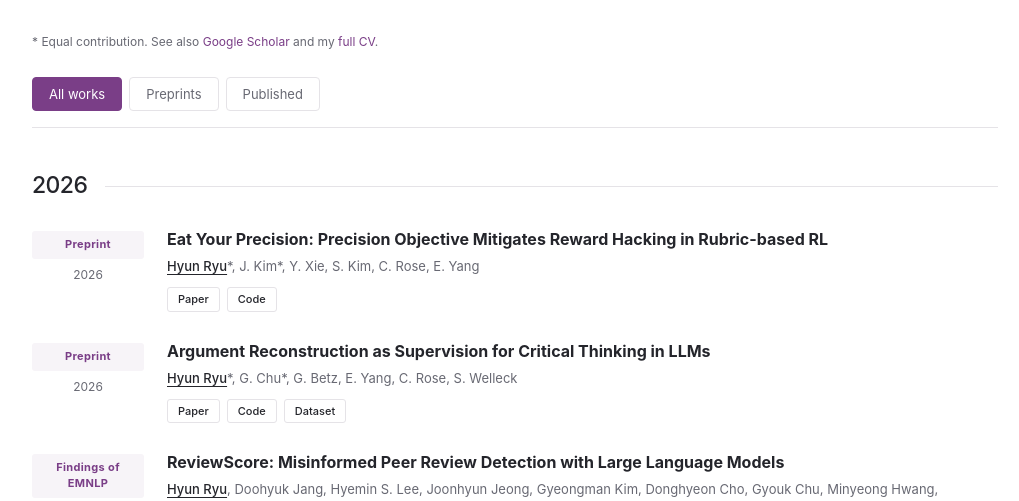
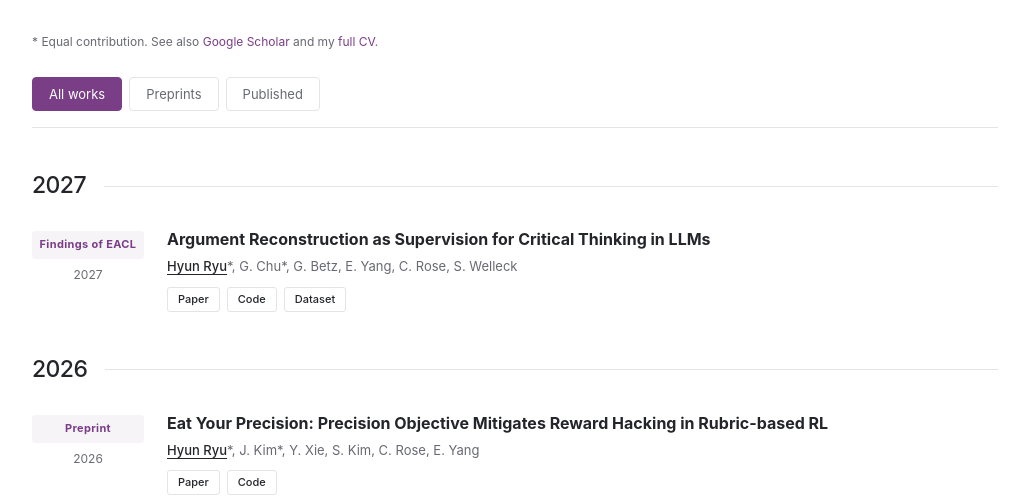
Before and after one commit to Hyun-Ryu/hyun-ryu.github.io, a plain HTML site: page publications.html in a window 1280 px wide. Shown: the part 253-754 px from the top of the page, without its empty margins (125-1144 px from the left). Drawn offline with Linux system fonts and the light colour scheme.

Commit message:
Announce Arguinas acceptance to Findings of EACL 2027

```diff
--- a/publications.html
+++ b/publications.html
@@ -10,12 +10,12 @@
 <main class="container " id="main"><h1>Publications</h1><p class="page-lead">Research on natural language processing—alongside earlier work in time series, communications, and computational imaging.</p>
 <p class="equal-note">* Equal contribution. See also <a href="https://scholar.google.com/citations?user=DOoL4-QAAAAJ&amp;hl=en" target="_blank" rel="noopener noreferrer">Google Scholar</a> and my <a href="assets/cv_hyun_2610.pdf" target="_blank" rel="noopener">full CV</a>.</p>
 <div class="filter-bar" role="group" aria-label="Filter publications"><button type="button" data-filter="all" aria-pressed="true">All works</button><button type="button" data-filter="preprint" aria-pressed="false">Preprints</button><button type="button" data-filter="published" aria-pressed="false">Published</button></div>
-<span id="filter-status" role="status" class="visually-hidden">Showing 9 publications</span><section class="publication-group" aria-labelledby="year-2026"><h2 class="year-heading" id="year-2026">2026</h2><div class="publications"><article class="publication" data-pub-type="preprint">
+<span id="filter-status" role="status" class="visually-hidden">Showing 9 publications</span><section class="publication-group" aria-labelledby="year-2027"><h2 class="year-heading" id="year-2027">2027</h2><div class="publications"><article class="publication" data-pub-type="published">
+      <div class="venue"><span>Findings of EACL</span><time datetime="2027">2027</time></div>
+      <div class="pub-content"><h3><a href="https://arxiv.org/abs/2603.17432" target="_blank" rel="noopener noreferrer">Argument Reconstruction as Supervision for Critical Thinking in LLMs</a></h3><p class="authors"><strong>Hyun Ryu</strong>*, G. Chu*, G. Betz, E. Yang, C. Rose, S. Welleck</p><div class="resource-links" aria-label="Publication resources"><a href="https://arxiv.org/abs/2603.17432" target="_blank" rel="noopener noreferrer">Paper</a><a href="https://github.com/GyoukChu/Arguinas" target="_blank" rel="noopener noreferrer">Code</a><a href="https://huggingface.co/datasets/ChuGyouk/Arguinas" target="_blank" rel="noopener noreferrer">Dataset</a></div></div>
+    </article></div></section><section class="publication-group" aria-labelledby="year-2026"><h2 class="year-heading" id="year-2026">2026</h2><div class="publications"><article class="publication" data-pub-type="preprint">
       <div class="venue"><span>Preprint</span><time datetime="2026">2026</time></div>
       <div class="pub-content"><h3><a href="https://arxiv.org/abs/2610.33512" target="_blank" rel="noopener noreferrer">Eat Your Precision: Precision Objective Mitigates Reward Hacking in Rubric-based RL</a></h3><p class="authors"><strong>Hyun Ryu</strong>*, J. Kim*, Y. Xie, S. Kim, C. Rose, E. Yang</p><div class="resource-links" aria-label="Publication resources"><a href="https://arxiv.org/abs/2610.33512" target="_blank" rel="noopener noreferrer">Paper</a><a href="https://github.com/JHKim631/FORK" target="_blank" rel="noopener noreferrer">Code</a></div></div>
-    </article><article class="publication" data-pub-type="preprint">
-      <div class="venue"><span>Preprint</span><time datetime="2026">2026</time></div>
-      <div class="pub-content"><h3><a href="https://arxiv.org/abs/2603.17432" target="_blank" rel="noopener noreferrer">Argument Reconstruction as Supervision for Critical Thinking in LLMs</a></h3><p class="authors"><strong>Hyun Ryu</strong>*, G. Chu*, G. Betz, E. Yang, C. Rose, S. Welleck</p><div class="resource-links" aria-label="Publication resources"><a href="https://arxiv.org/abs/2603.17432" target="_blank" rel="noopener noreferrer">Paper</a><a href="https://github.com/GyoukChu/Arguinas" target="_blank" rel="noopener noreferrer">Code</a><a href="https://huggingface.co/datasets/ChuGyouk/Arguinas" target="_blank" rel="noopener noreferrer">Dataset</a></div></div>
     </article><article class="publication" data-pub-type="published">
       <div class="venue"><span>Findings of EMNLP</span><time datetime="2026">2026</time></div>
       <div class="pub-content"><h3><a href="https://arxiv.org/abs/2509.21679" target="_blank" rel="noopener noreferrer">ReviewScore: Misinformed Peer Review Detection with Large Language Models</a></h3><p class="authors"><strong>Hyun Ryu</strong>, Doohyuk Jang, Hyemin S. Lee, Joonhyun Jeong, Gyeongman Kim, Donghyeon Cho, Gyouk Chu, Minyeong Hwang, Hyeongwon Jang, Changhun Kim, Haechan Kim, Jina Kim, Joowon Kim, Yoonjeon Kim, Kwanhyung Lee, Chanjae Park, Heecheol Yun, Gregor Betz, Eunho Yang</p><div class="resource-links" aria-label="Publication resources"><a href="https://arxiv.org/abs/2509.21679" target="_blank" rel="noopener noreferrer">Paper</a><a href="https://github.com/Hyun-Ryu/ReivewScore" target="_blank" rel="noopener noreferrer">Code</a></div></div>
```
Also changed, not shown: index.html (+5 -4 lines).
